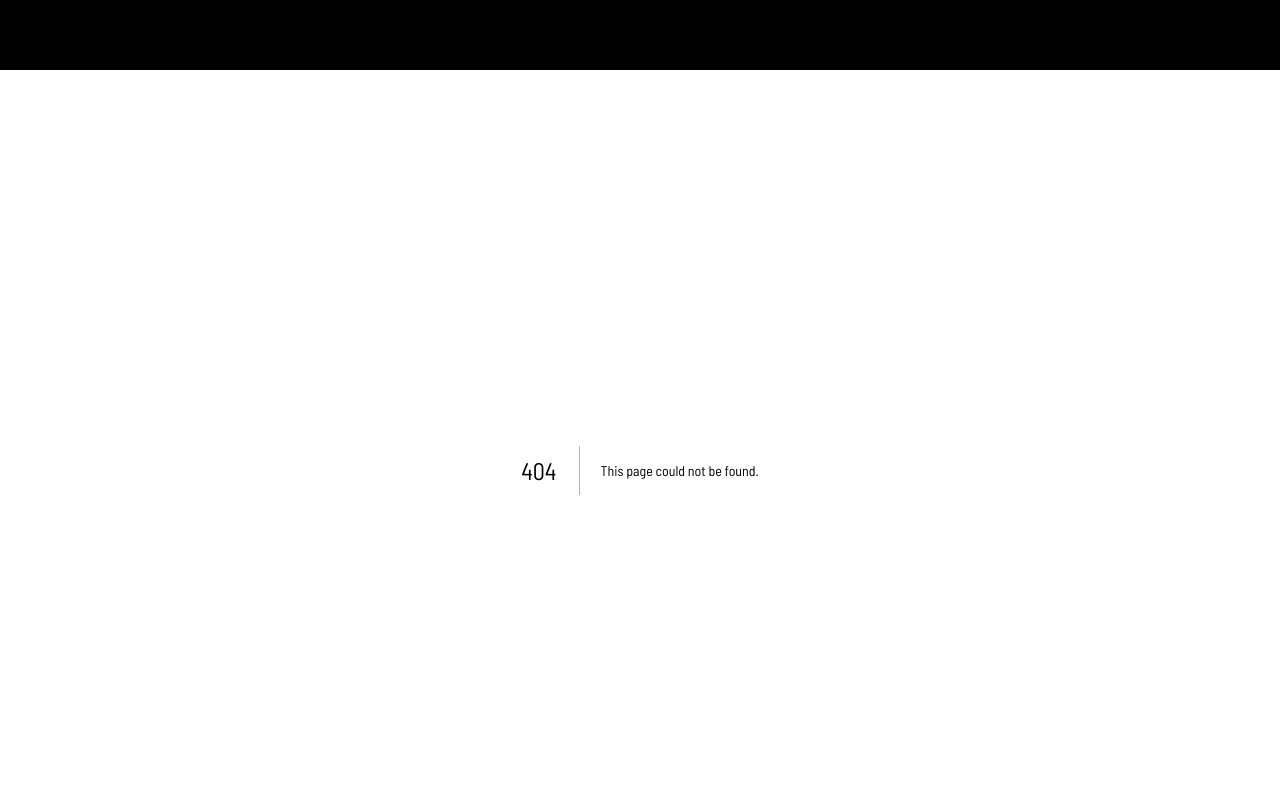
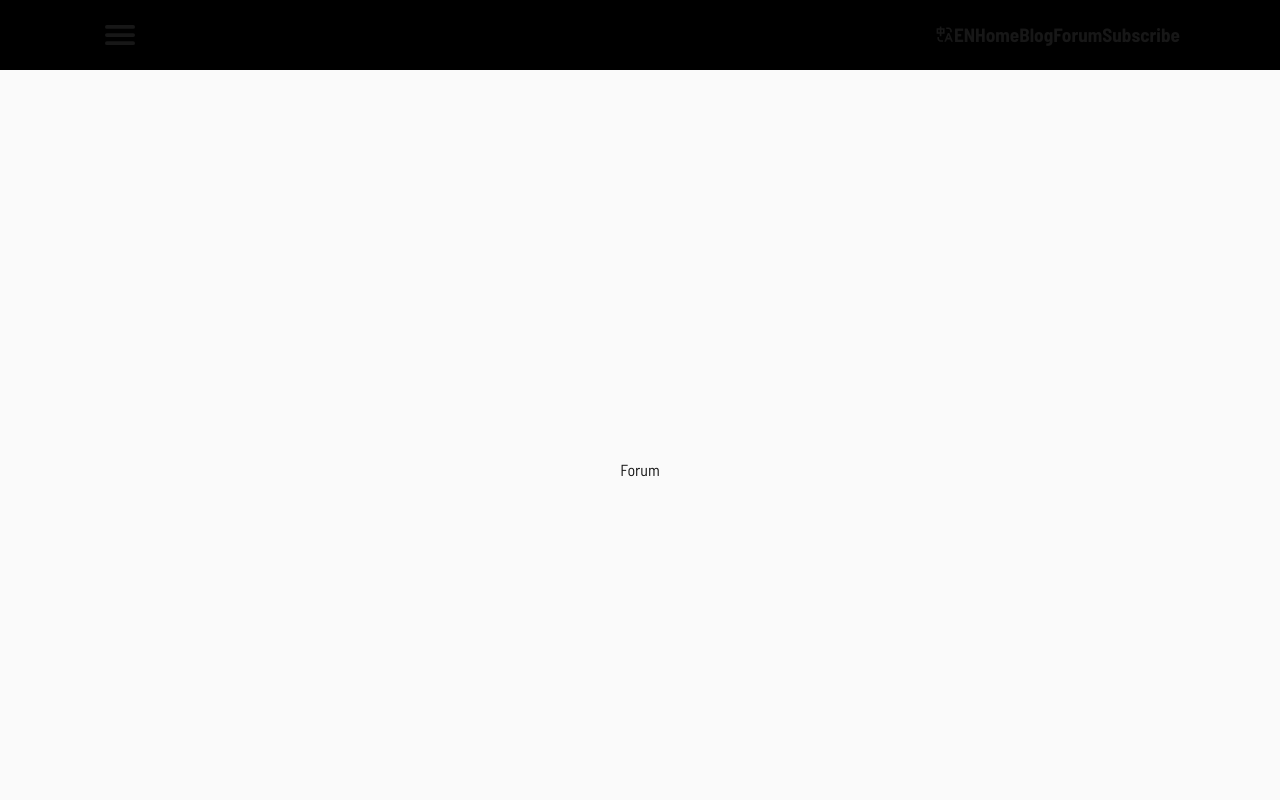
Before and after one commit to SmilingWitch/D.rac_landing_page, a Next.js app: page /forum in a window 1280 px wide. Before the commit this address had no page. Shown: the top 800 px of the page. Built offline with nearby package versions, Linux system fonts and the light colour scheme.

Commit message:
feat: add forum/

```diff
--- /dev/null
+++ b/src/app/forum/page.tsx
@@ -0,0 +1,10 @@
+
+
+export default function Forum() {
+  return (
+    <div className="flex flex-col min-h-screen items-center justify-center bg-zinc-50 font-sans dark:bg-black">
+      <h1>Forum</h1>
+
+    </div>
+  );
+}
```
